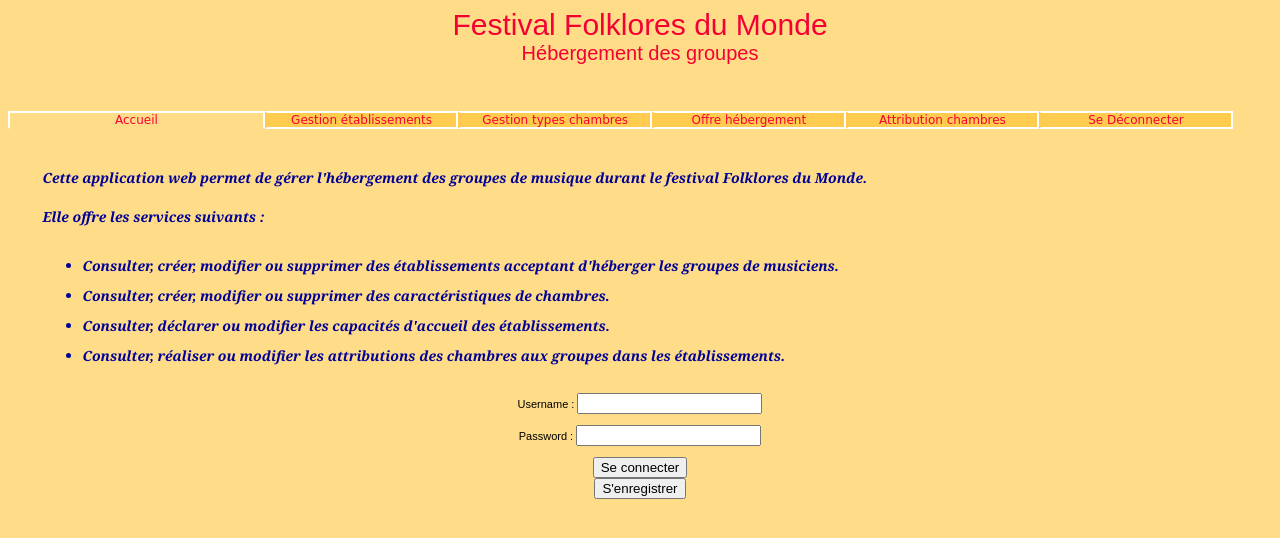
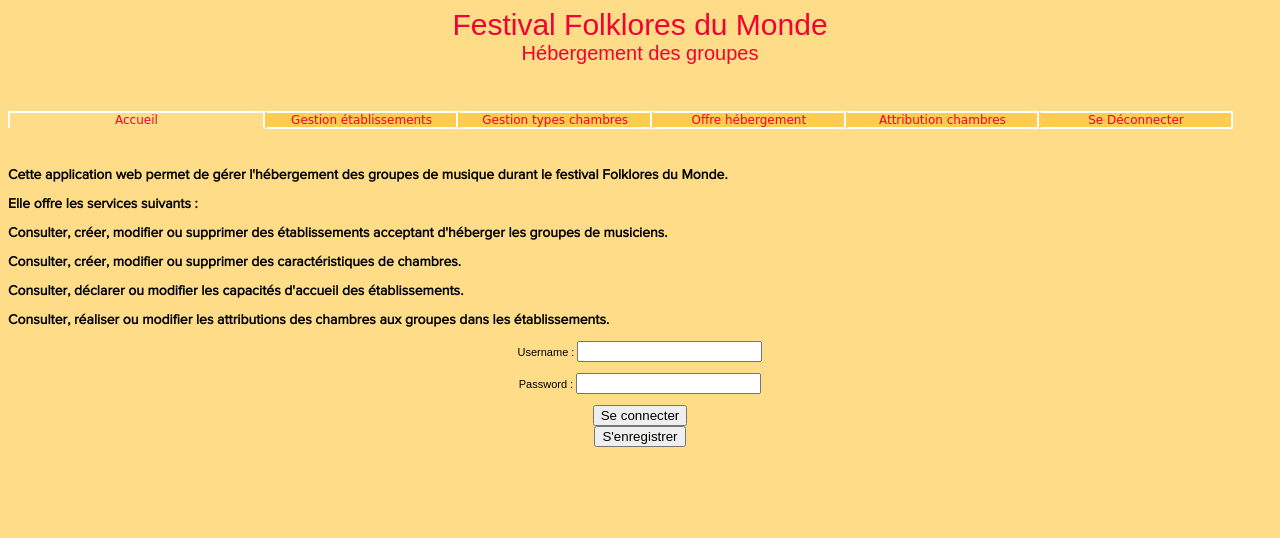
Before and after one commit to Cantogrel/FestivalStyle, a PHP site: page / in a window 1280 px wide. Shown: the top 538 px of the page. Run offline with PHP 8.4, Linux system fonts and the light colour scheme.

Commit message:
Nouvelle Police d'écriture pour l'accueil

```diff
--- a/css/cssGeneral.css
+++ b/css/cssGeneral.css
@@ -1,5 +1,10 @@
 /* FEUILLE DE STYLES POUR TOUS LES STYLES DE L'APPLICATION SAUF LES MENUS */
 
+/*Police d'écriture Proxima nova*/
+@font-face{
+    font-family: Proxima;
+    src: url(../proxima_nova.ttf);
+}
 /* Style de base pour la page (couleur fond : ocre, couleur texte : noir) */
 .basePage
 {
@@ -28,11 +33,10 @@ mise en gras et en italique) */
 .texteAccueil
 {
     background-color:#FFDD88;
-    color:#000099;
-    font:14px Georgia, "Times New Roman", Times, serif;
-    font-weight:bold;
-    font-style:italic;
-    text-align:left;
+    color:black;
+    font:14px Proxima, "Times New Roman", Times, serif;
+    font-weight: bold;
+    text-align: left;
 }
 
 /* Style pour le texte dans les différentes balises citées */
--- a/vues/Accueil/v_Accueil.php
+++ b/vues/Accueil/v_Accueil.php
@@ -1,69 +1,19 @@
-<table width='95%'>
-    <tr>
-        <td class='texteAccueil'>
-        </td>
-    </tr>
-    <tr>
-        <td >
-        </td>
-    </tr>
-    <tr>
-        <td >
-        </td>
-    </tr>
-    <tr>
-        <td class='texteAccueil'>
+<p class='texteAccueil'>
     Cette application web permet de gérer l'hébergement des groupes de musique
     durant le festival Folklores du Monde.
-        </td>
-    </tr>
-    <tr>
-        <td>
-        </td>
-    </tr>
-    <tr>
-        <td>
-        </td>
-    </tr>
-    <tr>
-        <td>
-        </td>
-    </tr>
-    <tr>
-        <td>
-        </td>
-    </tr>
-    <tr>
-        <td class='texteAccueil'>
+</p>
+<p class='texteAccueil'>
     Elle offre les services suivants :
-        </td>
-    </tr>
-    <tr>
-        <td>
-        </td>
-    </tr>
-    <tr>
-        <td>
-        </td>
-    </tr>
-    <tr>
-        <td>
-        </td>
-    </tr>
-    <tr>
-        <td class='texteAccueil'>
-            <ul>
-                <li>Consulter, créer, modifier ou supprimer des établissements acceptant d'héberger les groupes de musiciens.
-                    <p>
 </p>
-                <li>Consulter, créer, modifier ou supprimer des caractéristiques de chambres.
-                    <p>
+<p class='texteAccueil'>
+    Consulter, créer, modifier ou supprimer des établissements acceptant d'héberger les groupes de musiciens.
 </p>
-                <li>Consulter, déclarer ou modifier les capacités d'accueil des établissements.
-                    <p>
+<p class='texteAccueil'>
+    Consulter, créer, modifier ou supprimer des caractéristiques de chambres.
 </p>
-                <li>Consulter, réaliser ou modifier les attributions des chambres aux groupes dans les établissements.
-            </ul>
-        </td>
-    </tr>
-</table>
+<p class='texteAccueil'>
+    Consulter, déclarer ou modifier les capacités d'accueil des établissements.
+</p>
+<p class='texteAccueil'>
+    Consulter, réaliser ou modifier les attributions des chambres aux groupes dans les établissements.
+</p>
```
Also changed, not shown: proxima_nova.ttf (added). Lines whose indentation alone changed are shown as unchanged.
